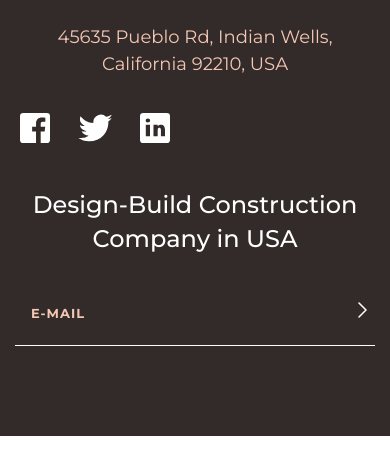
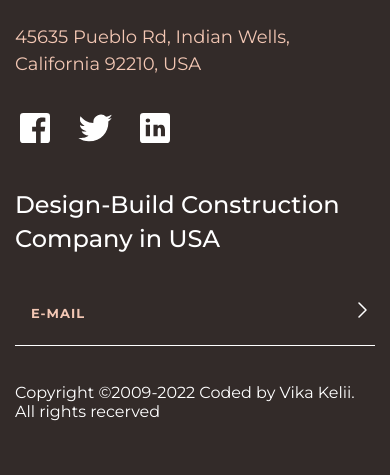
Before and after one commit to Vikkadin/Building--ompany, a plain HTML site: page index.html in a window 390 px wide. Shown: the part 6047-6522 px from the top of the page. Before the commit the page ends 6483 px from the top, so only its background shows below. Drawn offline with Linux system fonts and the light colour scheme.

Commit message:
some css, copyright

```diff
--- a/css/media.css
+++ b/css/media.css
@@ -136,6 +136,5 @@
 
   .footer {
     padding-top: 44px;
-    text-align: center;
   }
 }
--- a/css/style.css
+++ b/css/style.css
@@ -15,6 +15,10 @@ a {
 
 img {
   max-width: 100%;
+}
+
+svg:hover {
+  fill: #f3c7b4;
 }
 
 @font-face {
@@ -606,3 +610,8 @@ body {
   height: 100%;
   object-fit: cover;
 }
+
+.copyright {
+  padding-top: 38px;
+  color: var(--color-light);
+}
--- a/index.html
+++ b/index.html
@@ -368,6 +368,9 @@
               </svg>
             </button>
           </form>
+          <div class="copyright">
+            Copyright ©2009-2022 Coded by Vika Kelii. All rights recerved
+          </div>
         </div>
       </div>
     </footer>
```
